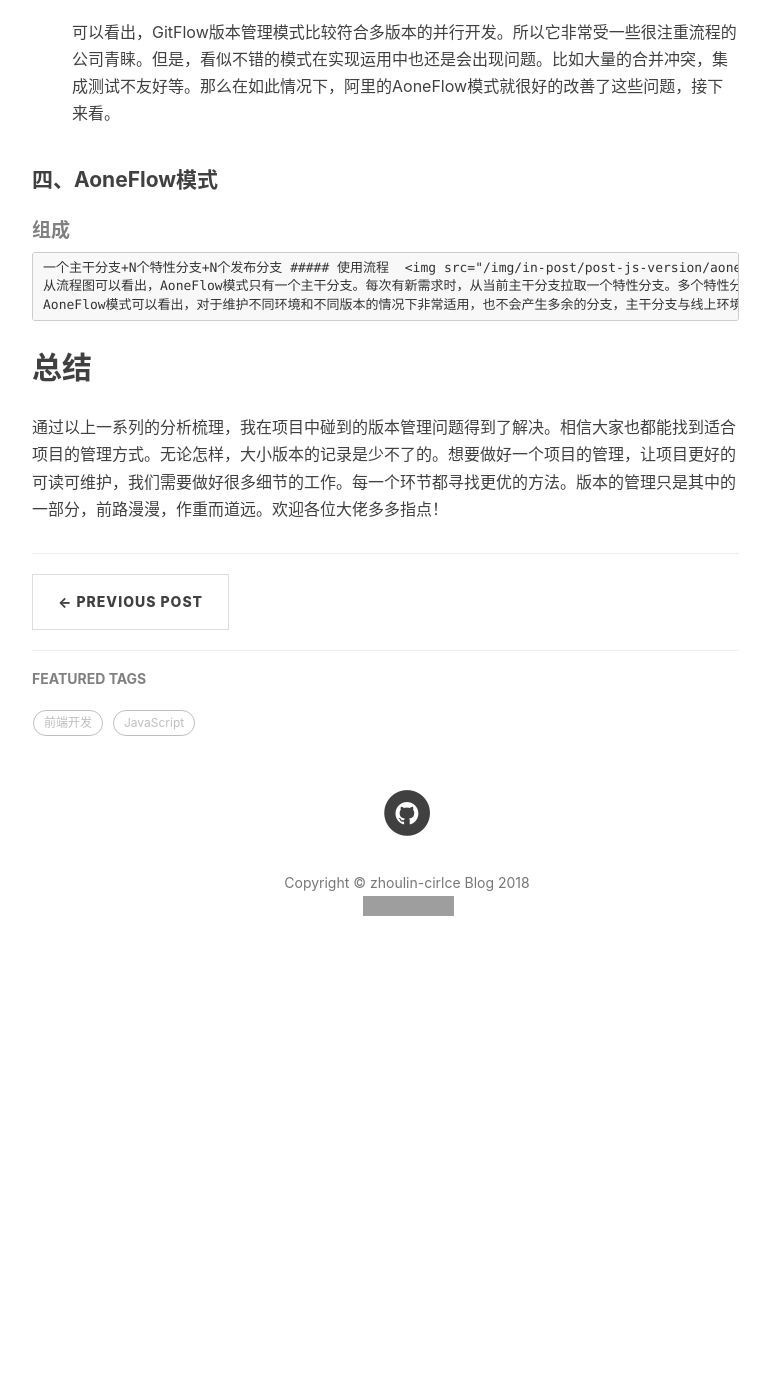
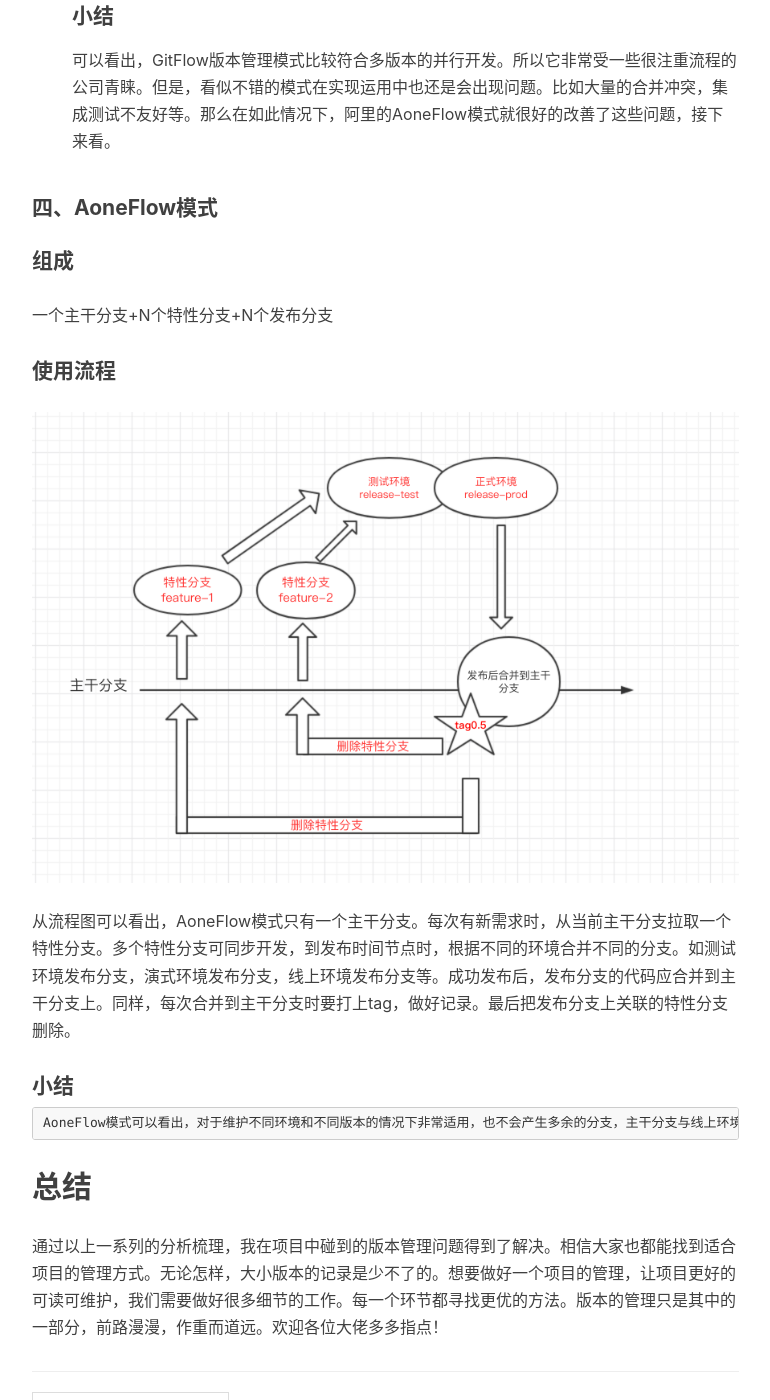
Before and after one commit to zhoulin-cirlce/zhoulin-cirlce.github.io, a Jekyll site: the page built from _posts/2017-10-20-git-AoneFlow.markdown, in a window 1280 px wide and 1400 px high, scrolled down 3188 px. Shown: the whole window, without its empty margins (233-1003 px from the left). Built offline with Jekyll 4.4.1, drawn with Linux system fonts in a browser that asks for light colours; nearby versions of some CDN libraries; comment, search, counter and statistics services are not loaded; before the commit the page ends 4198 px from its top, so only the background shows below that; grey boxes are pictures that could not be loaded.

Commit message:
项目的版本与分支管理--图片

```diff
--- a/_posts/2017-10-20-git-AoneFlow.markdown
+++ b/_posts/2017-10-20-git-AoneFlow.markdown
@@ -26,33 +26,33 @@
 * 4、某功能突然要撤回时，要手动去注销对应代码
 总之产生的问题非常多，整个项目代码管理混乱，非常不利于维护。后整理思绪，先总结一些常见的版本管理模式。
 #### 一、TrunkBased模式
-##### 组成
+#### 组成
     一个主干分支 + 多个发布分支
-##### 使用流程
+#### 使用流程
  <img src="/img/in-post/post-js-version/trunkbased.png" width="750" height="750"/>
     每个发布分支在特定的提交点从主干分支中拉取出来，进行线上部署和Hotfix.
-##### 缺点
+#### 缺点
     多个团队或多个产品在同一个主干分支上并行开发时，发布的时候就是灾难了。需要频繁的集成和足够的测试覆盖。
-##### 小结
+#### 小结
     TrunkBased这种模试应该是比较常见的。但是其多是在主干分支上开发，虽能时该保持获取到最新的代码，但是非常不利于后期的维护。使用场景过于局限，适合版本维护比较单一，迭代周期比较长的的项目。比如公司官网，功能不复杂，大多都是维护下图片或动态，可以考虑这种版本管理模式。
 #### 二、OneFlow模式
 此模式是TrunkBased的升级版，增加了Hotfix分支，采用多主干模式，一般是双主干（一个主干分支+一个主干发布分支）。OneFlow在TrunkBased模式演进中，做了一此改善，分离了主干分支和发布分支，有效的规避了一些问题。但是同样还不能满足多版本，多产品的并行开发。
 #### 三、GitFlow模式
-##### 组成
+#### 组成
     一个主干分支+一个开发分支+N个特性分支+N个发布分支+N个Hotfix分支
-##### 使用流程
- <img src="/img/in-post/post-js-version/gitflow.png" width="750" height="750"/>
+#### 使用流程
+ <img src="/img/in-post/post-js-version/gitflow.png" width="750" height="950"/>
    从流程图可以看出，主干分支保持了与线上环境的代码同步，但又有主发布分支隔离了未测试的不稳定代码。每次项目有新需求时，从主干分支上拉取一个最新的特性分支进行开发。开发完成时合并到发布分支上进行集成与测试，发布成功后才合到主干分支中。
-##### 小结
+#### 小结
     可以看出，GitFlow版本管理模式比较符合多版本的并行开发。所以它非常受一些很注重流程的公司青睐。但是，看似不错的模式在实现运用中也还是会出现问题。比如大量的合并冲突，集成测试不友好等。那么在如此情况下，阿里的AoneFlow模式就很好的改善了这些问题，接下来看。
 
 #### 四、AoneFlow模式
-##### 组成
-    一个主干分支+N个特性分支+N个发布分支
-##### 使用流程
- <img src="/img/in-post/post-js-version/aoneflow.png" width="750" height="850"/>
+#### 组成
+一个主干分支+N个特性分支+N个发布分支
+#### 使用流程
+ <img src="/img/in-post/post-js-version/aoneflow.png" width="750" height="1050"/>
     从流程图可以看出，AoneFlow模式只有一个主干分支。每次有新需求时，从当前主干分支拉取一个特性分支。多个特性分支可同步开发，到发布时间节点时，根据不同的环境合并不同的分支。如测试环境发布分支，演式环境发布分支，线上环境发布分支等。成功发布后，发布分支的代码应合并到主干分支上。同样，每次合并到主干分支时要打上tag，做好记录。最后把发布分支上关联的特性分支删除。
-##### 小结
+#### 小结
     AoneFlow模式可以看出，对于维护不同环境和不同版本的情况下非常适用，也不会产生多余的分支，主干分支与线上环境保持一致。当我们碰到有某个功能要撤销时，可以直接回滚到某次合 并记录中，去除某个发布分支，合并其余分支。利于可维护。整个流程简单有规则，轻松高效管理项目版本与分支。
 
 ## 总结
```
